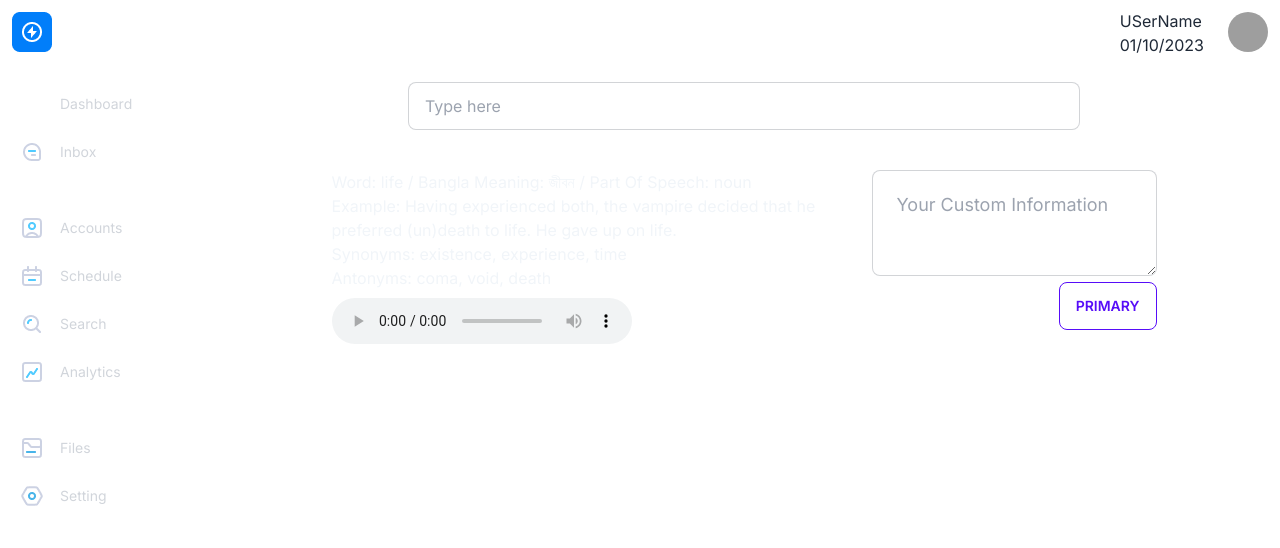
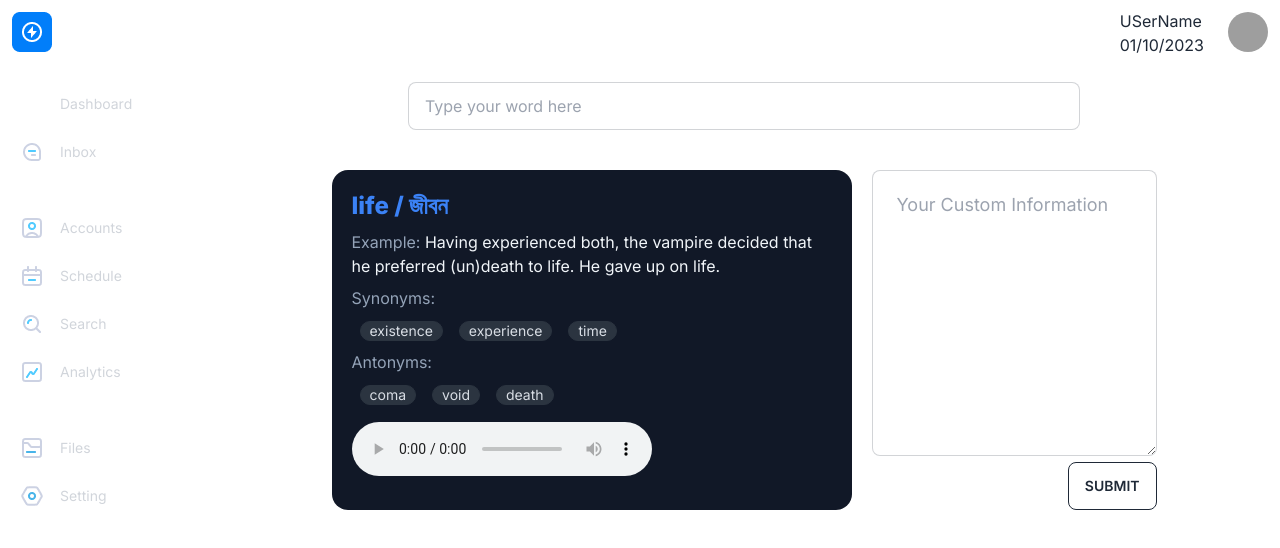
Before and after one commit to udaysarkarud/word-shuffler-2, a Next.js app: page / in a window 1280 px wide. Shown: the top 548 px of the page. Built offline with nearby package versions, Linux system fonts and the light colour scheme; grey boxes are pictures that could not be loaded.

Commit message:
fix: word details component ui

```diff
--- a/src/components/WordSearch/WordSearch.tsx
+++ b/src/components/WordSearch/WordSearch.tsx
@@ -13,7 +13,7 @@ const WordSearch = () => {
         <div className="flex justify-center">
           <input
             type="text"
-            placeholder="Type here"
+            placeholder="Type your word here"
             className="input input-bordered w-full max-w-2xl"
           />
         </div>
--- a/src/components/WordSearchResult/WordSearchResult.tsx
+++ b/src/components/WordSearchResult/WordSearchResult.tsx
@@ -2,22 +2,57 @@ import React from 'react';
 
 const WordSearchResult = () => {
   return (
-    <div className="pt-10 flex flex-col justify-center sm:flex-row gap-5">
-      <div className="text-1xl text-slate-100 w-auto sm:w-2/4">
+    <div className="mt-10 flex flex-col justify-center sm:flex-row gap-5 ">
+      <div className="text-1xl text-slate-100 w-auto sm:w-2/4 bg-gray-900 rounded-2xl p-5">
         <div>
-          <p>Word: life / Bangla Meaning: জীবন / Part Of Speech: noun</p>
-          <p>
-            Example: Having experienced both, the vampire decided that he
-            preferred (un)death to life. He gave up on life.
+          <p className="text-blue-500 text-2xl font-extrabold">life / জীবন</p>
+
+          <p className="mt-2">
+            <span className="text-slate-400">Example:</span> Having experienced
+            both, the vampire decided that he preferred (un)death to life. He
+            gave up on life.
           </p>
         </div>
         <div>
-          <p>Synonyms: existence, experience, time</p>
-          <p>Antonyms: coma, void, death</p>
+          <div className="mt-2">
+            <div className="mt-2">
+              <p>
+                <span className="text-slate-400">Synonyms:</span>
+              </p>
+              <div className="mt-2">
+                <span className="badge badge-neutral mx-2 hover:bg-blue-500">
+                  existence
+                </span>
+                <span className="badge badge-neutral mx-2 hover:bg-blue-500">
+                  experience
+                </span>
+                <span className="badge badge-neutral mx-2 hover:bg-blue-500">
+                  time
+                </span>
+              </div>
+            </div>
+
+            <div className="mt-2">
+              <p>
+                <span className="text-slate-400">Antonyms:</span>
+              </p>
+              <div className="mt-2">
+                <span className="badge badge-neutral mx-2 hover:bg-blue-500">
+                  coma
+                </span>
+                <span className="badge badge-neutral mx-2 hover:bg-blue-500">
+                  void
+                </span>
+                <span className="badge badge-neutral mx-2 hover:bg-blue-500">
+                  death
+                </span>
+              </div>
+            </div>
+          </div>
           <audio
             controls
             src="https://api.dictionaryapi.dev/media/pronunciations/en/life-us.mp3"
-            className="pt-2"
+            className="mt-4"
           />
         </div>
       </div>
@@ -25,9 +60,10 @@ const WordSearchResult = () => {
         <textarea
           placeholder="Your Custom Information"
           className="textarea textarea-bordered textarea-lg w-full"
+          rows={7}
         ></textarea>
         <div className="flex justify-end">
-          <button className="btn btn-outline btn-primary">Primary</button>
+          <button className="btn btn-outline btn-neutral">Submit</button>
         </div>
       </div>
     </div>
```
